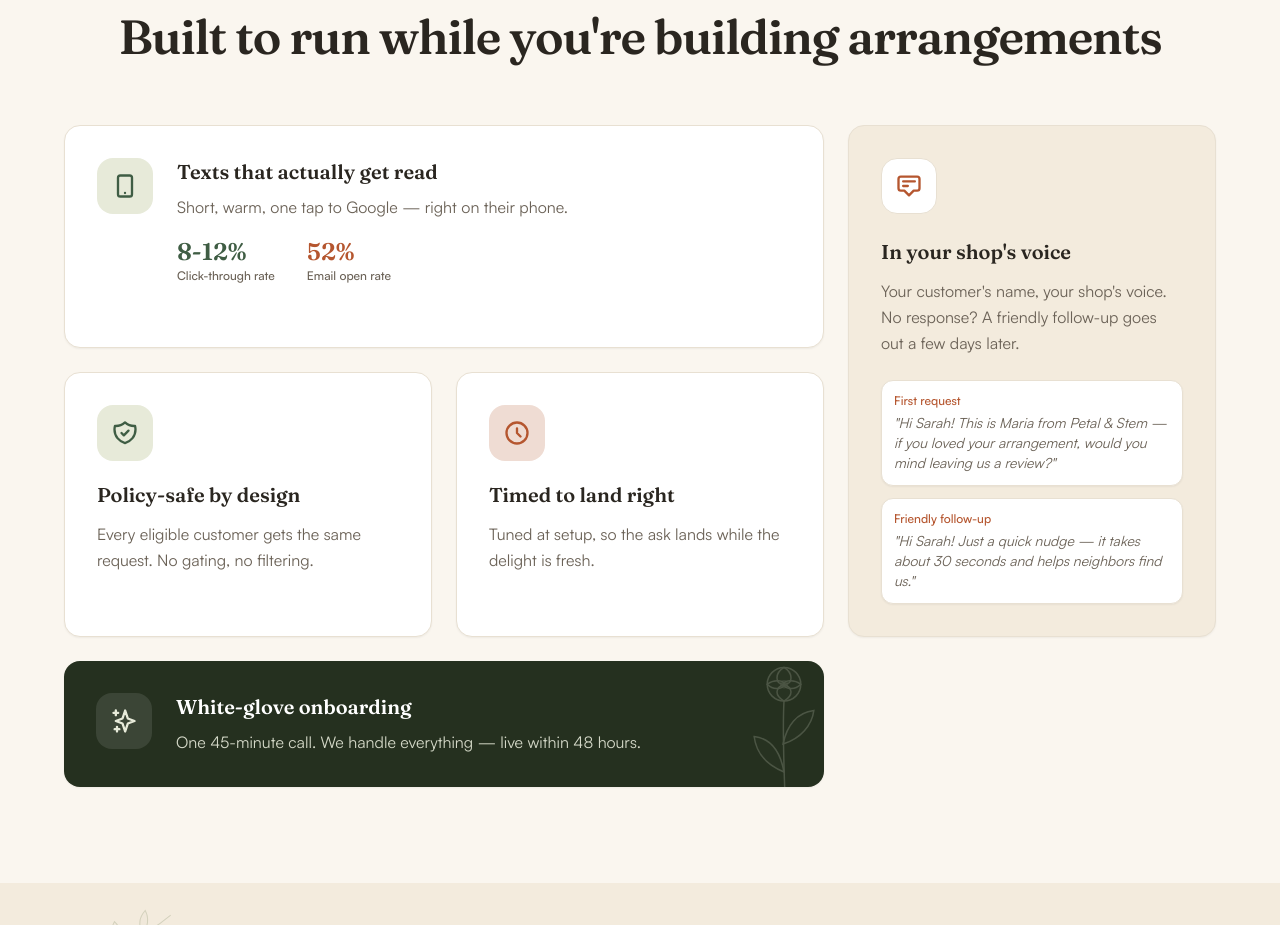
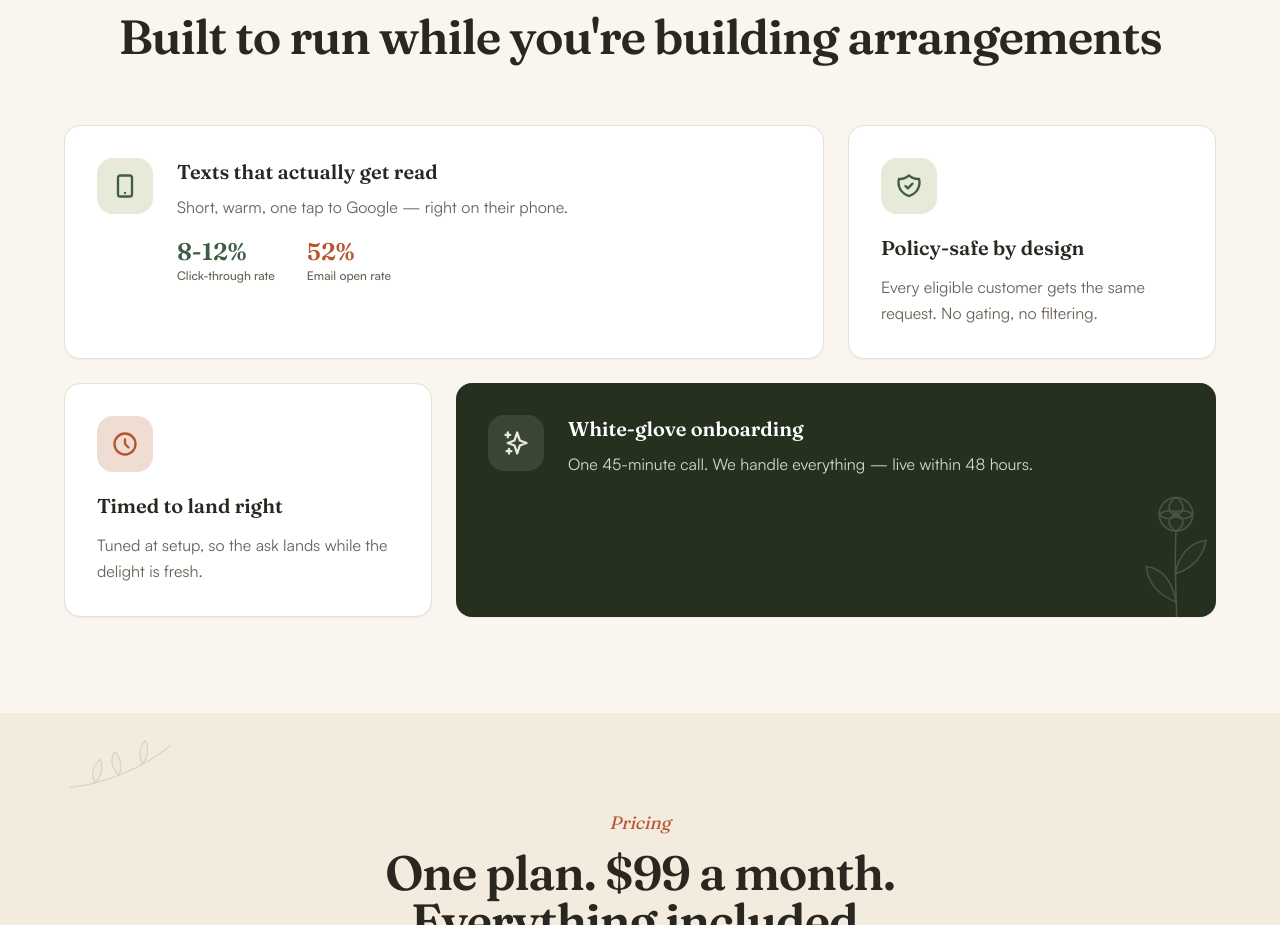
Before and after one commit to sammadura/revwise-website, a Next.js app: page / in a window 1280 px wide. Shown: the part 2245-3170 px from the top of the page. Built offline with nearby package versions, Linux system fonts and the light colour scheme.

Commit message:
Remove 'In your shop's voice' bento card per Sam
Co-Authored-By: Claude Fable 5 <noreply@anthropic.com>

```diff
--- a/components/sections/HomeContent.tsx
+++ b/components/sections/HomeContent.tsx
@@ -200,36 +200,6 @@ export default function HomeContent() {
               </div>
             </StaggerItem>
 
-            {/* In your shop's voice — tall */}
-            <StaggerItem className="md:row-span-2 bg-paper rounded-2xl border border-gray-border p-8 shadow-sm flex flex-col">
-              <div className="w-14 h-14 bg-white rounded-2xl border border-gray-border flex items-center justify-center mb-6">
-                <svg className="w-7 h-7 text-secondary" fill="none" viewBox="0 0 24 24" stroke="currentColor" aria-hidden="true">
-                  <path strokeLinecap="round" strokeLinejoin="round" strokeWidth={2} d="M7 8h10M7 12h4m1 8l-4-4H5a2 2 0 01-2-2V6a2 2 0 012-2h14a2 2 0 012 2v8a2 2 0 01-2 2h-3l-4 4z" />
-                </svg>
-              </div>
-              <h3 className="font-semibold text-xl mb-3 text-dark">In your shop&apos;s voice</h3>
-              <p className="text-gray-medium leading-relaxed mb-6">
-                Your customer&apos;s name, your shop&apos;s voice. No response? A friendly
-                follow-up goes out a few days later.
-              </p>
-              <div className="mt-auto space-y-3">
-                <div className="bg-white rounded-xl p-3 border border-gray-border shadow-sm">
-                  <p className="text-xs text-secondary mb-1 font-medium">First request</p>
-                  <p className="text-sm text-gray-medium italic">
-                    &quot;Hi Sarah! This is Maria from Petal &amp; Stem — if you loved your
-                    arrangement, would you mind leaving us a review?&quot;
-                  </p>
-                </div>
-                <div className="bg-white rounded-xl p-3 border border-gray-border shadow-sm">
-                  <p className="text-xs text-secondary mb-1 font-medium">Friendly follow-up</p>
-                  <p className="text-sm text-gray-medium italic">
-                    &quot;Hi Sarah! Just a quick nudge — it takes about 30 seconds and helps
-                    neighbors find us.&quot;
-                  </p>
-                </div>
-              </div>
-            </StaggerItem>
-
             {/* Policy-safe */}
             <StaggerItem className="bg-white rounded-2xl border border-gray-border p-8 shadow-sm">
               <div className="w-14 h-14 bg-moss rounded-2xl flex items-center justify-center mb-5">
```
